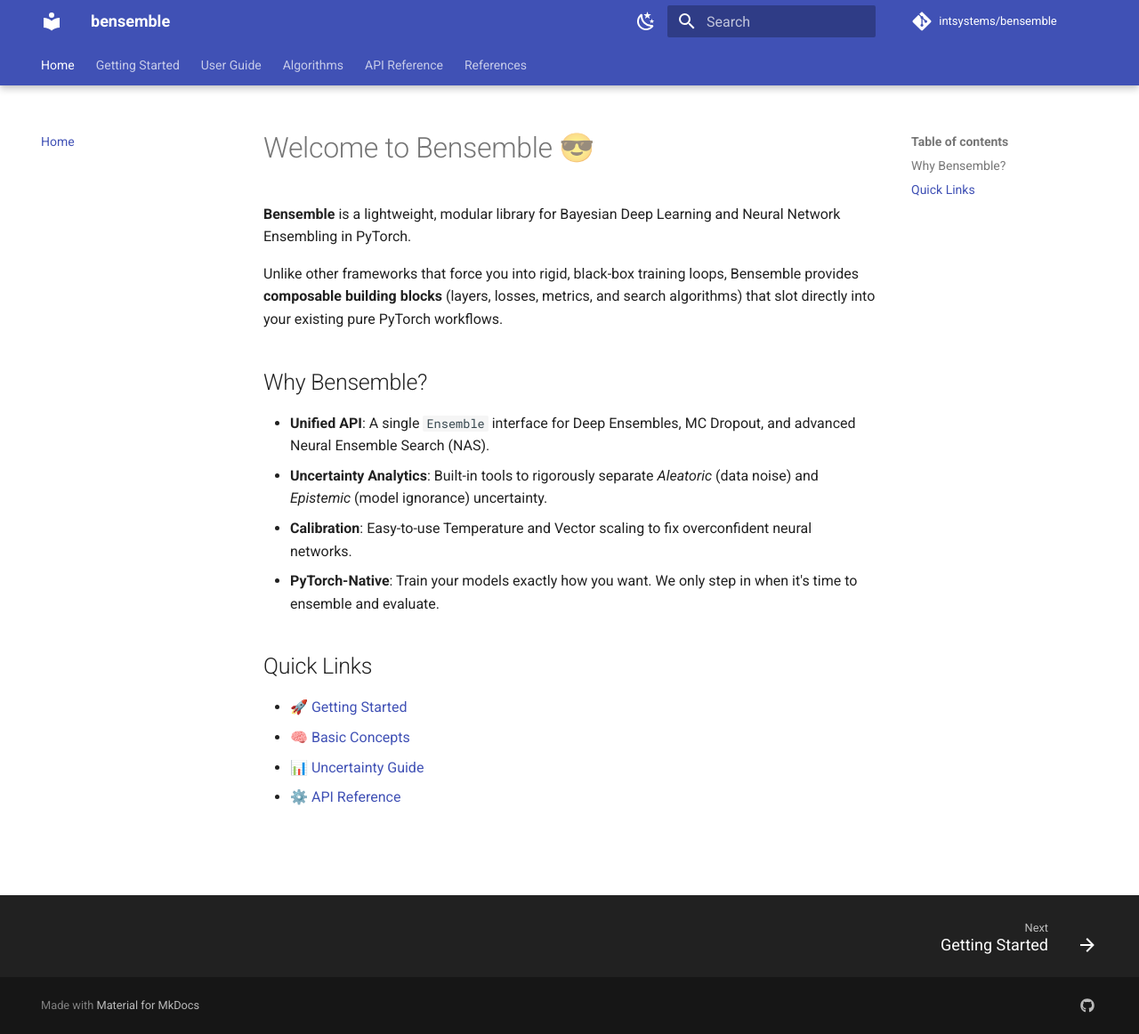
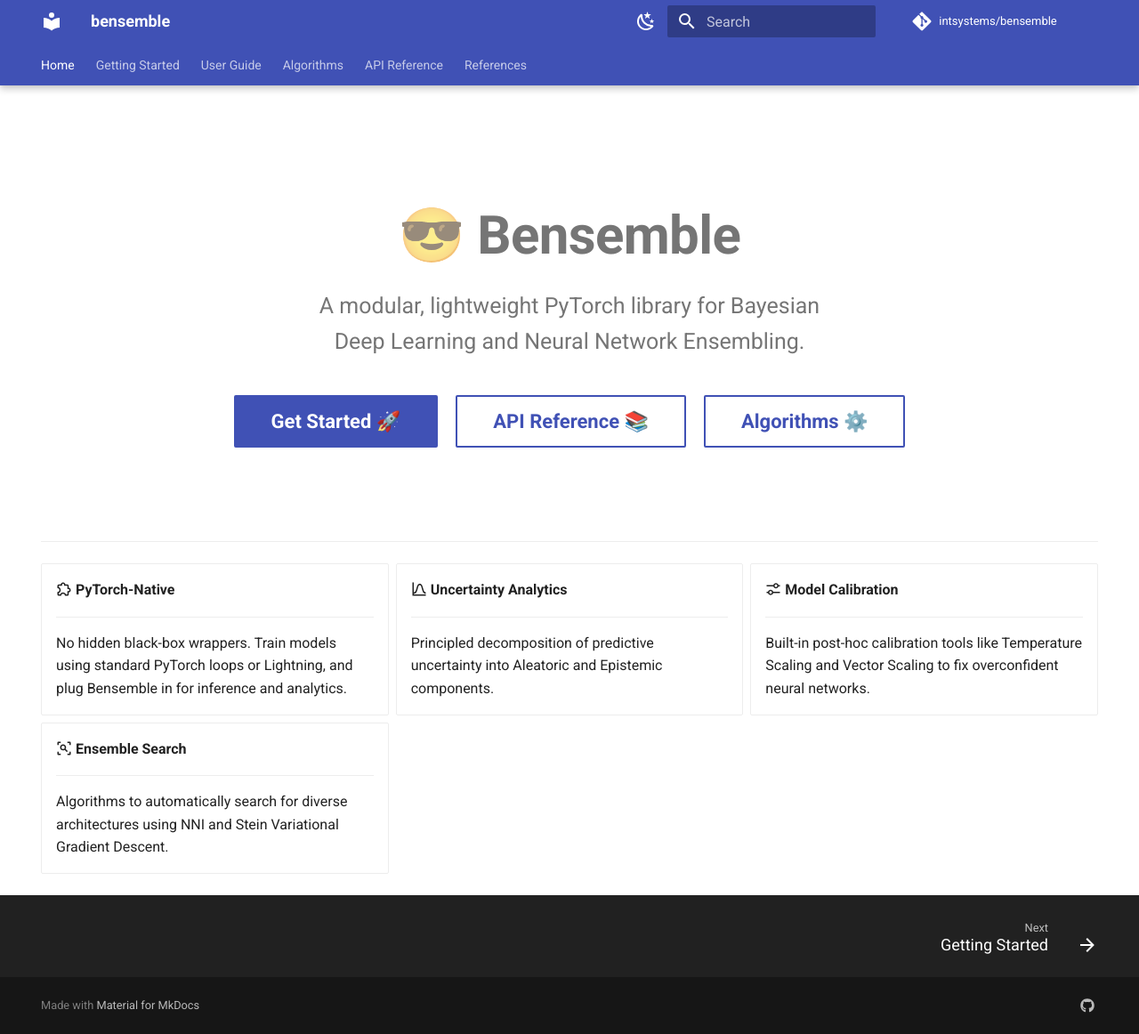
Before and after one commit to intsystems/bensemble, an MkDocs documentation site: the page built from docs/docs/index.md, in a window 1280 px wide and 1162 px high. Shown: the whole window at 89% size. Built offline with MkDocs 1.6.1 and Material for MkDocs 9.7.7, drawn with Linux system fonts in a browser that asks for light colours; comment, search, counter and statistics services are not loaded.

Commit message:
feat: make a new home page

```diff
--- a/docs/docs/index.md
+++ b/docs/docs/index.md
@@ -1,19 +1,56 @@
-# Welcome to Bensemble 😎
+---
+hide:
+  - navigation
+  - toc
+---
 
-**Bensemble** is a lightweight, modular library for Bayesian Deep Learning and Neural Network Ensembling in PyTorch.
+<div class="tx-hero" style="text-align: center; padding: 4rem 0;">
 
-Unlike other frameworks that force you into rigid, black-box training loops, Bensemble provides **composable building blocks** (layers, losses, metrics, and search algorithms) that slot directly into your existing pure PyTorch workflows.
+  <h1 style="font-size: 3rem; font-weight: bold; margin-bottom: 0;">😎 Bensemble</h1>
+  <p style="font-size: 1.25rem; color: var(--md-default-fg-color--light); max-width: 600px; margin: 1rem auto;">
+    A modular, lightweight PyTorch library for Bayesian Deep Learning and Neural Network Ensembling.
+  </p>
 
-## Why Bensemble?
+  <div style="margin-top: 2rem; display: flex; justify-content: center; gap: 1rem;">
+    <a href="getting-started/" class="md-button md-button--primary" style="font-size: 1.1rem; padding: 0.5rem 2rem;">
+      Get Started 🚀
+    </a>
+    <a href="api/core/" class="md-button" style="font-size: 1.1rem; padding: 0.5rem 2rem;">
+      API Reference 📚
+    </a>
+    <a href="algorithms/mc-dropout/" class="md-button" style="font-size: 1.1rem; padding: 0.5rem 2rem;">
+      Algorithms ⚙️
+    </a>
+  </div>
 
-- **Unified API**: A single `Ensemble` interface for Deep Ensembles, MC Dropout, and advanced Neural Ensemble Search (NAS).
-- **Uncertainty Analytics**: Built-in tools to rigorously separate *Aleatoric* (data noise) and *Epistemic* (model ignorance) uncertainty.
-- **Calibration**: Easy-to-use Temperature and Vector scaling to fix overconfident neural networks.
-- **PyTorch-Native**: Train your models exactly how you want. We only step in when it's time to ensemble and evaluate.
+</div>
 
-## Quick Links
+---
 
-- [🚀 Getting Started](getting-started.md)
-- [🧠 Basic Concepts](user-guide/basic-concepts.md)
-- [📊 Uncertainty Guide](user-guide/uncertainty-analysis.md)
-- [⚙️ API Reference](api/core.md)
+<div class="grid cards" markdown>
+
+-   :material-puzzle-outline: **PyTorch-Native**
+
+    ---
+
+    No hidden black-box wrappers. Train models using standard PyTorch loops or Lightning, and plug Bensemble in for inference and analytics.
+
+-   :material-chart-bell-curve: **Uncertainty Analytics**
+
+    ---
+
+    Principled decomposition of predictive uncertainty into Aleatoric and Epistemic components.
+
+-   :material-tune-variant: **Model Calibration**
+
+    ---
+
+    Built-in post-hoc calibration tools like Temperature Scaling and Vector Scaling to fix overconfident neural networks.
+
+-   :material-magnify-scan: **Ensemble Search**
+
+    ---
+
+    Algorithms to automatically search for diverse architectures using NNI and Stein Variational Gradient Descent.
+
+</div>
--- a/docs/mkdocs.yml
+++ b/docs/mkdocs.yml
@@ -85,6 +85,12 @@
       anchor_linenums: true
   - pymdownx.inlinehilite
   - pymdownx.snippets
+  - pymdownx.superfences
+  - attr_list
+  - md_in_html
+  - pymdownx.emoji:
+      emoji_index: !!python/name:material.extensions.emoji.twemoji
+      emoji_generator: !!python/name:material.extensions.emoji.to_svg
 
 extra_javascript:
   - javascripts/mathjax.js
```
